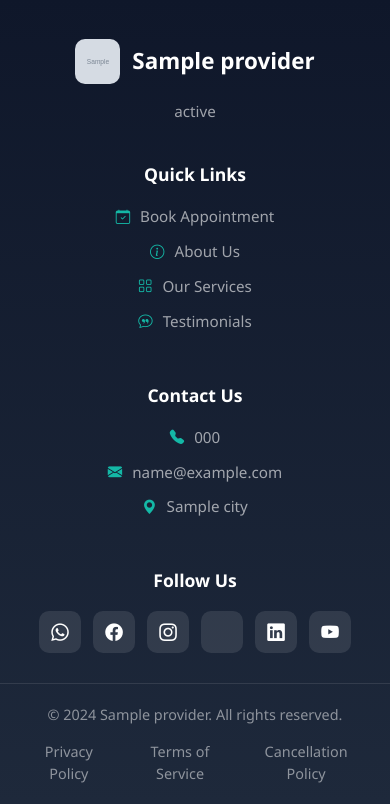
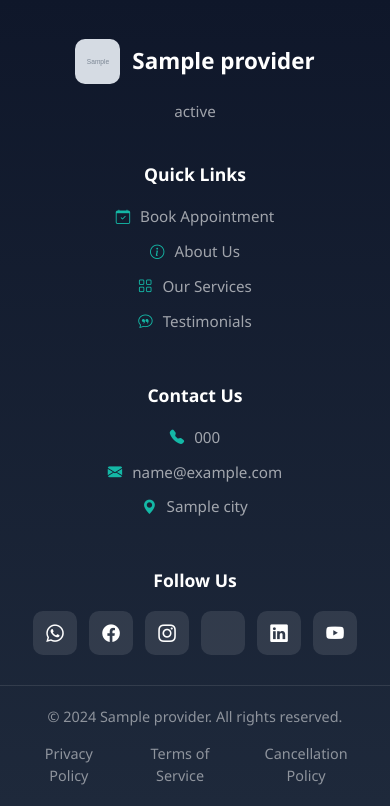
Before and after one commit to errorLAD/nextslotcloudinary5, a Django app: template templates/appointments/booking.html in a window 390 px wide. Shown: the part 3706-4512 px from the top of the page. Run offline with Django 5.2, Linux system fonts and the light colour scheme; the template is opened without the code that fills it: most values are stand-ins (such as "Sample title", 1, 10 or a date in 2020); grey boxes marked "Sample" are stand-in pictures.

Commit message:
Fix mobile social links and booking button scroll issues
- Fix social links not working in mobile view by adding proper touch event handling
- Add pointer-events, cursor, and touch-action properties for mobile compatibility
- Ensure minimum touch target size (44x44px) for social icons
- Fix Book Appointment button scroll to target correct booking element ID
- Change from #booking-section to #booking to match actual element ID

```diff
--- a/templates/appointments/booking.html
+++ b/templates/appointments/booking.html
@@ -2341,7 +2341,7 @@
                 <p class="business-tagline">{{ provider.mission_statement|default:"Professional services tailored just for you" }}</p>
 
                 <div class="hero-buttons">
-                    <a href="#booking-section" class="hero-btn appointment" onclick="document.getElementById('booking-section').scrollIntoView({behavior: 'smooth'}); return false;">
+                    <a href="#booking" class="hero-btn appointment" onclick="document.getElementById('booking').scrollIntoView({behavior: 'smooth'}); return false;">
                         <i class="bi bi-calendar-check"></i> Book Appointment
                     </a>
                 </div>
@@ -2982,8 +2982,12 @@
             justify-content: center;
             font-size: 1.1rem;
             color: white;
+            text-decoration: none;
             transition: all 0.3s ease;
             background: rgba(255,255,255,0.1);
+            pointer-events: auto;
+            -webkit-tap-highlight-color: transparent;
+            cursor: pointer;
         }
 
         .social-icon:hover {
@@ -3082,6 +3086,20 @@
 
             .social-icons {
                 justify-content: center;
+            }
+
+            /* Ensure social links work on mobile touch devices */
+            .social-icon {
+                min-width: 44px;
+                min-height: 44px;
+                pointer-events: auto !important;
+                -webkit-tap-highlight-color: rgba(255,255,255,0.2);
+                touch-action: manipulation;
+            }
+
+            .social-icon:active {
+                transform: scale(0.95);
+                opacity: 0.8;
             }
 
             .footer-bottom-content {
```
